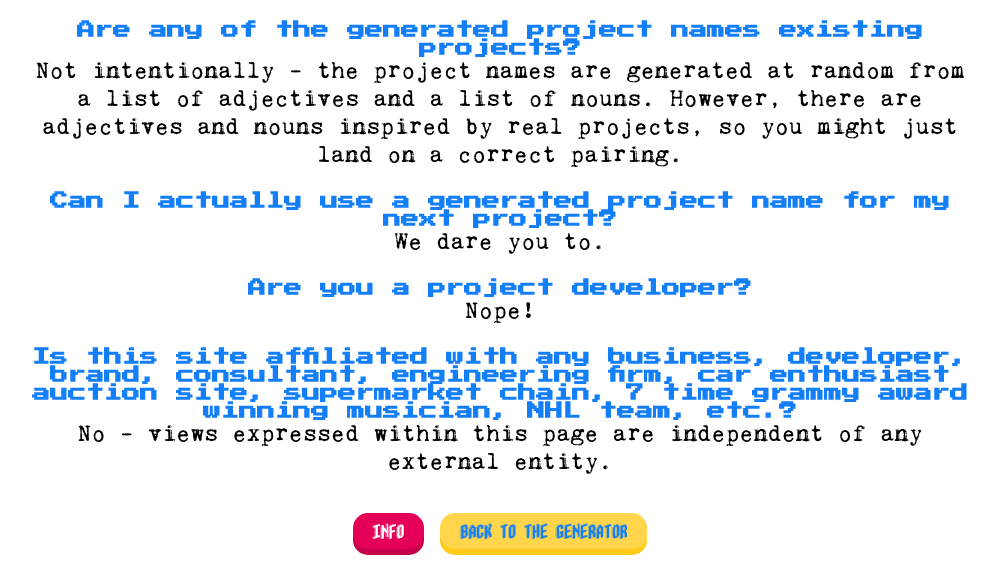
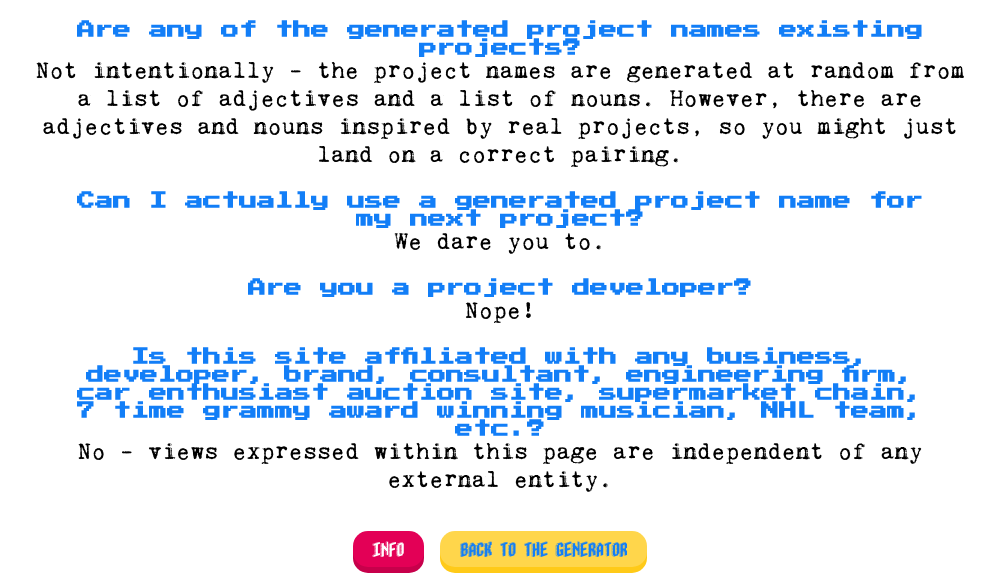
Before and after one commit to robotmlg/help-me-name-my-project, a Django app: page /faq in a window 1280 px wide. Shown: the part 237-824 px from the top of the page, without its empty margins (140-1138 px from the left). Before the commit the page ends 792 px from the top, so only its background shows below. Run offline with Django 4.2, Linux system fonts and the light colour scheme.

Commit message:
Update faq.html (#96)

```diff
--- a/name_project/templates/faq.html
+++ b/name_project/templates/faq.html
@@ -39,6 +39,7 @@ h1
 	color: #e30056;
 	font-size: 36px;
 	text-align: center;
+	justify-content: center;
 	margin-bottom: 10px;
 	margin-right: 3vw;
 	margin-left: 3vw;
@@ -50,7 +51,10 @@ h2
 	color: #127EF7;
 	font-size: 18px;
 	text-align: center;
-    margin-bottom:-25px;
+    	margin-bottom:-25px;
+	justify-content: center;
+	margin-right: 3vw;
+	margin-left: 3vw;
 }
 
 body
```
